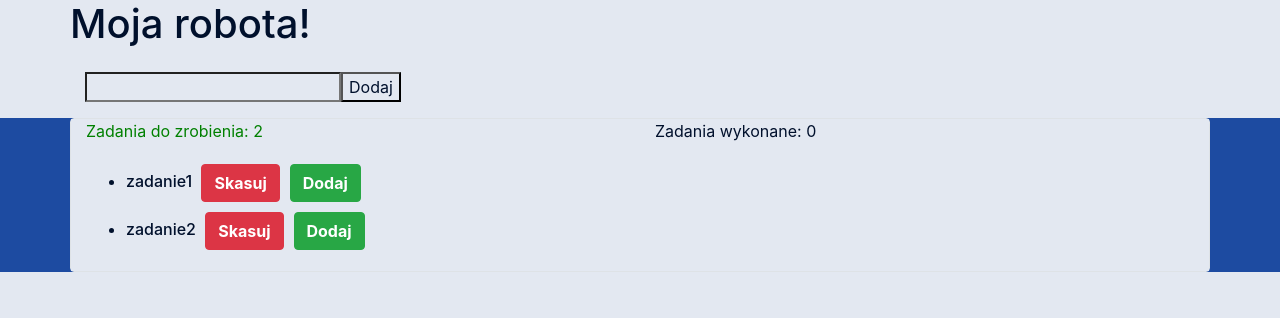
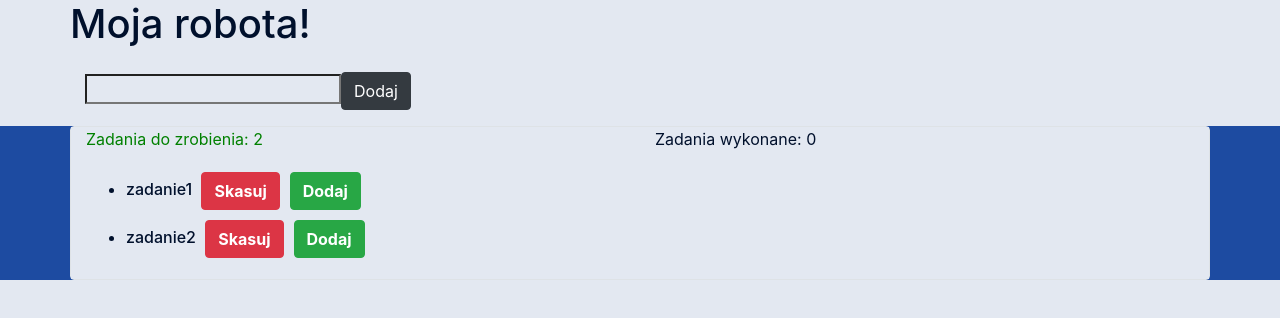
Before and after one commit to cashnalot/angular-todo, an Angular app: page / in a window 1280 px wide. Shown: the top 318 px of the page. Built offline with nearby package versions, Linux system fonts and the light colour scheme.

Commit message:
stylizacja przycisku

```diff
--- a/src/app/add-task/add-task.component.html
+++ b/src/app/add-task/add-task.component.html
@@ -1,4 +1,4 @@
-<div>
+<div class="add-task">
   <input [(ngModel)]="newTask">
-  <button (click)="add()">Dodaj</button>
+  <button class="btn btn-dark" (click)="add()">Dodaj</button>
 </div>
```
